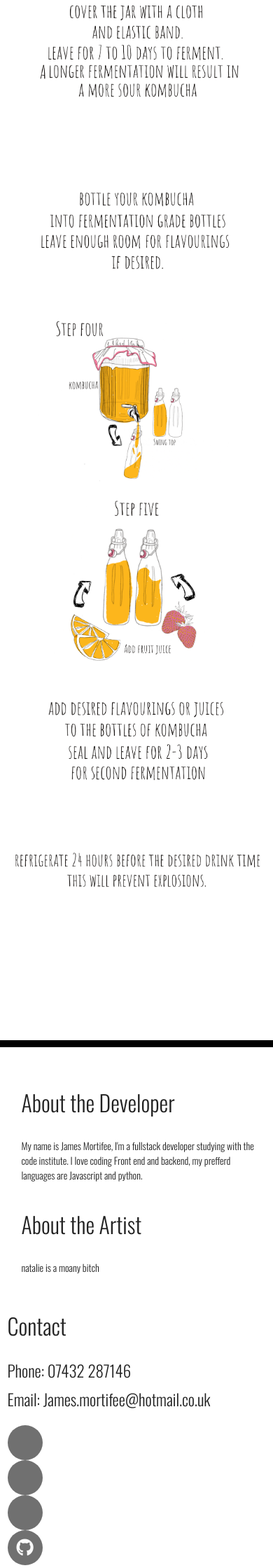
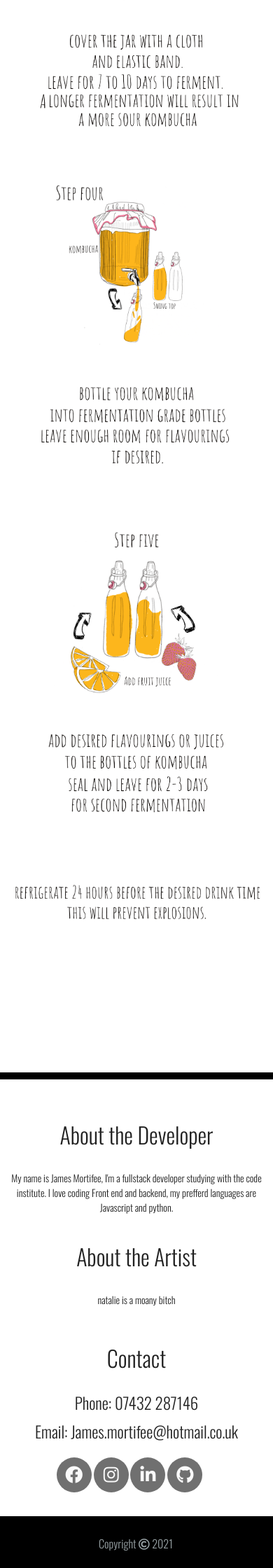
Before and after one commit to JMortifee/data-centric-development, a Flask app: page /get_started in a window 390 px wide. Shown: the part 1962-4202 px from the top of the page at 70% size. Run offline with Flask 2, Linux system fonts and the light colour scheme; some libraries are stand-ins or nearby versions.

Commit message:
navbar, footer and getstarted completed as well as responsivity

```diff
--- a/static/css/style.css
+++ b/static/css/style.css
@@ -2,7 +2,7 @@ html {
     font-family: Oswald;
 }
 
-/* navbar */
+/* ---------------------------------------------navbar */
 
 .navbar-list {
     float: right;
@@ -46,11 +46,6 @@ nav, nav .nav-wrapper i, nav a.sidenav-trigger, nav a.sidenav-trigger i {
     color: black;
     text-align: center;
 }
-/* .nav-top {
-    width: 100%;
-    height: 30px;
-    background-color: black;
-} */
 
 .nav-bottom, .footer-top-bar{
     width: 100%;
@@ -77,7 +72,7 @@ nav, nav .nav-wrapper i, nav a.sidenav-trigger, nav a.sidenav-trigger i {
     background-color: #ffb71c;
 }
 
-/* buttons */
+/* ------------------------------------------buttons */
 
 .btn {
     background-color: black;
@@ -96,7 +91,15 @@ nav, nav .nav-wrapper i, nav a.sidenav-trigger, nav a.sidenav-trigger i {
     color: #e0899a;
 }
 
-/* get started */
+/* -----------------------------------------get started */
+
+.how-to {
+    margin-top: 30px;
+}
+
+.small {
+    display: none;
+}
 
 .how-to img {
     width: 100%;
@@ -106,6 +109,13 @@ nav, nav .nav-wrapper i, nav a.sidenav-trigger, nav a.sidenav-trigger i {
 
 .equip-title {
     text-align: center;
+    margin: 0;
+}
+
+.equip-title h2 {
+    margin: 0;
+    margin-bottom: 10px;
+    font-size: 400;
 }
 
 .equip-1 img{
@@ -126,12 +136,12 @@ nav, nav .nav-wrapper i, nav a.sidenav-trigger, nav a.sidenav-trigger i {
     height: auto;
 
 }
-/* create/edit recipe buttons*/
+/* -----------------------------create/edit recipe buttons*/
 
 .remove_ingredient:hover, .remove_step:hover, .cancel:hover {
     background-color: #e0899a;
 }
-/* profile buttons */
+/* -----------------------------------profile buttons */
 
 .hov-1:hover {
     background-color: #e0899a;
@@ -142,7 +152,7 @@ nav, nav .nav-wrapper i, nav a.sidenav-trigger, nav a.sidenav-trigger i {
 }
 
 
-/* sign up page */
+/* -----------------------------------------sign up page */
 
 .sign_up-container{
     margin:0 auto;
@@ -151,7 +161,7 @@ nav, nav .nav-wrapper i, nav a.sidenav-trigger, nav a.sidenav-trigger i {
     background: white;
 }
 
-/* sign up/ sign in redirect */
+/* -----------------------------------sign up/ sign in redirect */
 
 .redirect_message {
     font-size: large;
@@ -168,14 +178,14 @@ nav, nav .nav-wrapper i, nav a.sidenav-trigger, nav a.sidenav-trigger i {
 
 
 
-/* create a recipe page */
+/* -----------------------------create a recipe page */
 
 .hidden {
     display: none;
 }
 
 
-/* recipes page */
+/* ---------------------------------------recipes page */
 
 .footer-top-bar {
     margin-top: 200px;
@@ -198,10 +208,7 @@ nav, nav .nav-wrapper i, nav a.sidenav-trigger, nav a.sidenav-trigger i {
     line-height: 175px;
 }
 
-/* footer */
-.about {
-    margin-left: 20px;
-  }
+/* -------------------------------------------------footer */
 
 footer {
     width: 100%;
@@ -220,6 +227,10 @@ footer {
     padding-right: 20px;
   }
 
+.social-links li {
+    display: inline-block;
+}
+
 .social-links li a i {
     width: 50px;
     height: 50px;
@@ -236,19 +247,78 @@ footer {
     -o-transition: all 0.35s ease-in-out;
   }
 
-.social-links li a i:hover {
-    background: 	#99a3a6;
+.link-1 a i:hover {
+    background: 	#ffb71c;
+  }
+
+.link-2 a i:hover {
+    background: 	#e0899a;
   }
 
 #copyright {
+
     background-color: black;
     height: 75px;
   }
 
-#copyright h6 {
+#copyright div {
+    text-align: center;
     padding-top: 20px;
   }
+
+
 
 .cp-text {
     color: #99a3a6;
   }
+
+  /* ----------------------------------------------mobile screen-- */
+
+  @media only screen and (max-width: 420px) {
+
+    .sidenav-trigger i{
+        padding-top: 35px;
+    }
+  }
+
+  /* ----------------------------------------------small screen-- */
+
+  @media only screen and (max-width: 600px) {
+
+    /* ----------------------navbar */
+
+    .logo img{
+        width: 75vw;
+        height: auto;
+    }
+
+    /* -------------------get started */
+
+
+    .equip-title h2{
+        font-size: x-large;
+    }
+
+    .equip-1 img, .equip-2 img {
+        width: 100%;
+        height: auto;
+
+    }
+
+    .small {
+        display: inline-block;
+    }
+
+    .medium {
+        display: none;
+    }
+
+
+
+    /* ---------------------footer */
+
+    footer {
+        text-align: center;
+    }
+
+    }
--- a/templates/base.html
+++ b/templates/base.html
@@ -18,9 +18,6 @@
 	<header>
         <!-- top navbar -->
 		<nav class="nav-extended text-shadow">
-      <div class="nav-top">
-
-      </div>
 			<div class="nav-wrapper">
 				<a href="{{ url_for('landing') }}" class="logo"><img src="{{ url_for('static', filename='images/logo.png') }}" alt="kujos kombucha logo"></a>
 
@@ -68,7 +65,7 @@
     <footer>
         <div class="row footer-top-bar"></div>
         <div class="row" id="footer-details">
-          <div class="col l5 about">
+          <div class="col s12 m6 l3 offset-l2 about">
             <h4 class="general-sub">About the Developer</h4>
             <p>My name is James Mortifee, I'm a fullstack developer studying with the code institute. I love coding Front
               end
@@ -80,26 +77,25 @@
             </p>
           </div>
 
-          <div class="col l3 offset-l2">
+          <div class="col s12 m6 l3 offset-l2 contact">
             <h4 class="general-sub">Contact</h4>
             <h5>Phone: <span class="contact-info">07432 287146</span></h5>
             <h5>Email: <span class="contact-info">James.mortifee@hotmail.co.uk</span></h5>
             <ul class="list-inline social-links">
-              <li class="list-inline-item justify-content-center"><a href="https://www.facebook.com/james.mortifee"
-                  target="_blank"><i class="fa fa-facebook center-img"></i></a></li>
-              <li class="list-inline-item justify-content-center"><a href="https://www.instagram.com/jammo_morts/"
-                  target="_blank"><i class="fa fa-instagram"></i></a></li>
-              <li class="list-inline-item justify-content-center"><a
-                  href="https://www.linkedin.com/in/james-mortifee-a0a116a4/" target="_blank"><i
-                    class="fa fa-linkedin"></i></a></li>
-              <li class="list-inline-item justify-content-center"><a href="https://github.com/JMortifee/" target="_blank"><i
+              <li class="list-inline-item link-1"><a href="https://www.facebook.com/james.mortifee"
+                  target="_blank"><i class="fab fa-facebook "></i></a></li>
+              <li class="list-inline-item link-2"><a href="https://www.instagram.com/jammo_morts/"
+                  target="_blank"><i class="fab fa-instagram"></i></a></li>
+              <li class="list-inline-item link-1"><a
+                  href="https://www.linkedin.com/in/james-mortifee-a0a116a4/" target="_blank"><i class="fab fa-linkedin-in"></i></a></li>
+              <li class="list-inline-item link-2"><a href="https://github.com/JMortifee/" target="_blank"><i
                     class="fab fa-github"></i></a></li>
             </ul>
           </div>
         </div>
-        <div class="row no-gutters" id="copyright">
-          <div class="col ">
-            <h6 class="text-center"><span class="cp-text">Copyright <i class="far fa-copyright"></i> 2021 </span>
+        <div class="row" id="copyright">
+          <div class="col s6 m4 offset-m4 offset-s4">
+            <h6><span class="cp-text">Copyright <i class="far fa-copyright"></i> 2021 </span>
               <span>Greenstride Ltd</span>
             </h6>
           </div>
--- a/templates/get_started.html
+++ b/templates/get_started.html
@@ -36,7 +36,7 @@
         </div>
     </div>
 
-    <div class="row ">
+    <div class="row medium">
         <div class="col s12 step">
             <div class="col s12 m5 offset-m1">
                 <img src="{{ url_for('static', filename='images/step-2-text.png') }}" alt="">
@@ -46,6 +46,19 @@
                 <img src="{{ url_for('static', filename='images/step-2.png') }}" alt="">
             </div>
 
+        </div>
+    </div>
+
+    <div class="row small">
+        <div class="col s12 step">
+            <div class="col s12 m6 ">
+                <img src="{{ url_for('static', filename='images/step-2.png') }}" alt="">
+            </div>
+
+            <div class="col s12 m5 offset-m1">
+                <img src="{{ url_for('static', filename='images/step-2-text.png') }}" alt="">
+
+            </div>
         </div>
     </div>
 
@@ -61,7 +74,7 @@
         </div>
     </div>
 
-    <div class="row ">
+    <div class="row medium">
         <div class="col s12 step">
             <div class="col s12 m5 offset-m1">
                 <img src="{{ url_for('static', filename='images/step-4-text.png') }}" alt="">
@@ -71,6 +84,19 @@
                 <img src="{{ url_for('static', filename='images/step-4.png') }}" alt="">
             </div>
 
+        </div>
+    </div>
+
+    <div class="row small">
+        <div class="col s12 step">
+            <div class="col s12 m6 ">
+                <img src="{{ url_for('static', filename='images/step-4.png') }}" alt="">
+            </div>
+
+            <div class="col s12 m5 offset-m1">
+                <img src="{{ url_for('static', filename='images/step-4-text.png') }}" alt="">
+
+            </div>
         </div>
     </div>
 
```
